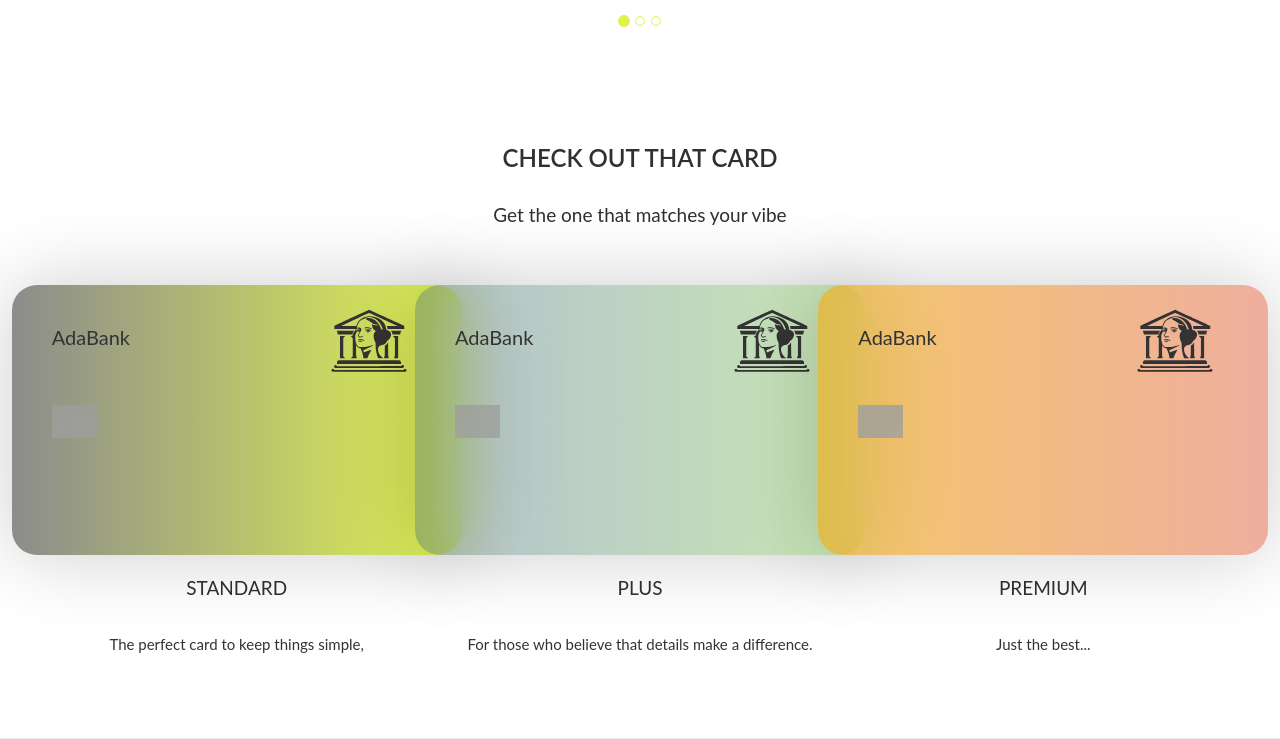
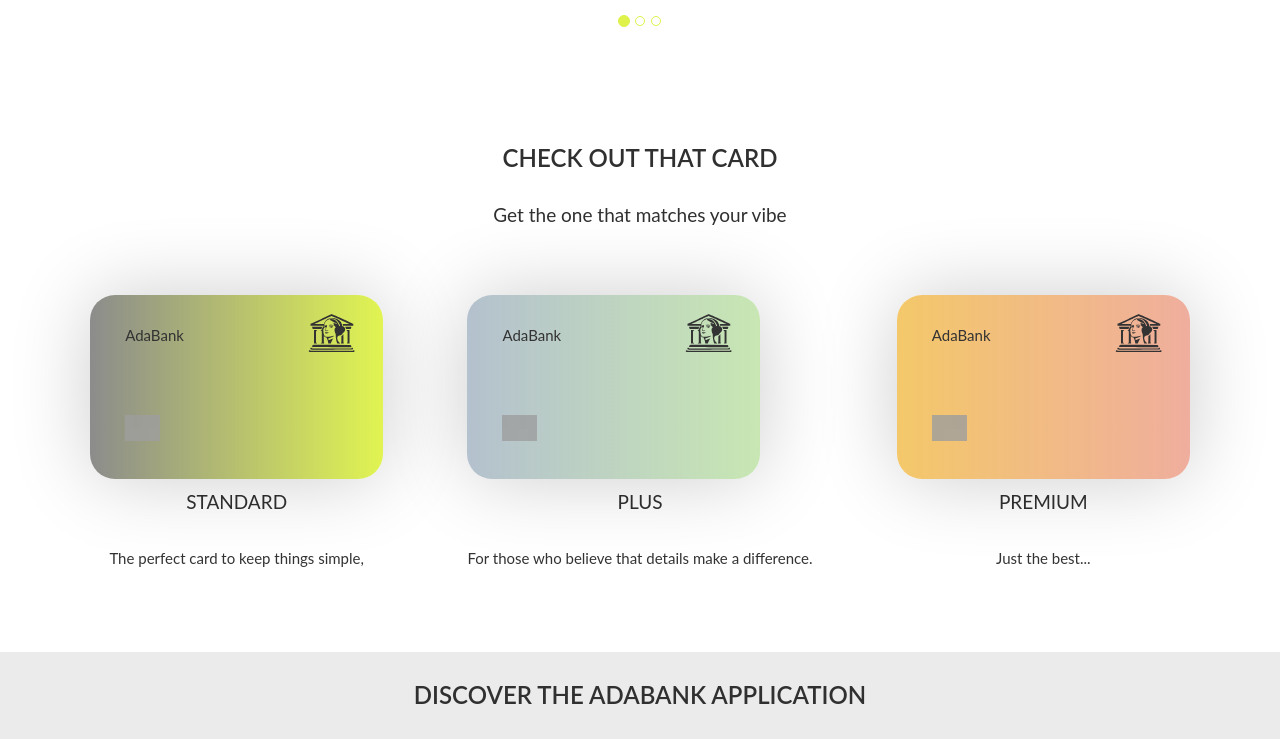
Before and after one commit to jdabrante/adabank, a Django app: page / in a window 1280 px wide. Shown: the part 1102-1841 px from the top of the page. Run offline with Django 4.2, Linux system fonts and the light colour scheme; the visitor is signed in with stand-in values (Sample User, id 1); some libraries are stand-ins or nearby versions; grey boxes are pictures that could not be loaded.

Commit message:
Edited card list

```diff
--- a/bank/account/views.py
+++ b/bank/account/views.py
@@ -81,6 +81,7 @@
 @login_required
 def card_list(request: HttpRequest) -> HttpResponse:
     user_accounts = request.user.accounts.values_list("id", flat=True)
+    accounts = Account.objects.filter(client=request.user, status=Status.ACTIVE)
     cards = Card.objects.filter(account_id__in=user_accounts)
     return render(request, "account/card/list.html", {"cards": cards})
 
--- a/bank/client/static/css/style.css
+++ b/bank/client/static/css/style.css
@@ -16,6 +16,11 @@
 body {
     font: 400 15px Lato, sans-serif;
     line-height: 1.8;
+    color: #333333;
+}
+
+a {
+    text-decoration: none;
     color: #333333;
 }
 
@@ -127,7 +132,6 @@
     justify-content: center;
     text-align: center;
 }
-
 
 h2 {
     font-size: 24px;
@@ -364,18 +368,19 @@
 
 .our-card {
     position: relative;
-    height: 270px;
-    width: 450px;
+    height: 184px;
+    width: 293px;
     border-radius: 25px;
     backdrop-filter: blur(30px);
     box-shadow: 0 0 80px rgba(0, 0, 0, 0.2);
     overflow: hidden;
-    transition: .3s;
-    margin-bottom: 20px;
+    transition: .2s ease;
+    margin-bottom: 10px;
+    margin-top: 10px;
 }
 
 .our-card:hover {
-    transform: scale(1.1);
+    transform: scale(1.05);
 }
 
 .card-logo img,
@@ -386,23 +391,29 @@
 
 .card-logo img {
     top: 10px;
-    right: 50px;
-    width: 90px;
+    right: 25px;
+    width: 55px;
     height: auto;
 }
 
 .chip img {
     top: 120px;
-    left: 40px;
-    width: 45px;
+    left: 35px;
+    width: 35px;
     height: auto;
     opacity: 0.8;
+
 }
 
 .card-name {
-    font-size: 2rem;
-    left: 40px;
-    bottom: 200px;
+    font-size: 1.5rem;
+    left: 35px;
+    bottom: 130px;
+    color: #333333;
+}
+
+.card-code {
+    padding: 120px;
     color: #333333;
 }
 
@@ -410,6 +421,13 @@
     display: flex;
     flex-wrap: wrap;
     justify-content: center;
+}
+
+.base {
+
+    /* background: linear-gradient(45deg, #5840ff, #8357FF, #5840ff);
+    background: linear-gradient(45deg, #8fce65, #DEF249); */
+    background: linear-gradient(to top, lime, 20%, #DEF249);
 }
 
 .standard {
@@ -526,7 +544,7 @@
         font-size: 1.5em;
     }
 
-    .our-card {
+    /* .our-card {
         height: 190px;
         width: 300px;
     }
@@ -550,7 +568,7 @@
         transform: scale(0.7);
         right: 45px;
         bottom: 30px;
-    }
+    } */
 
     .risk,
     .level {
```
Also changed, not shown: bank/account/templates/account/card/list.html (+34 -11 lines).
